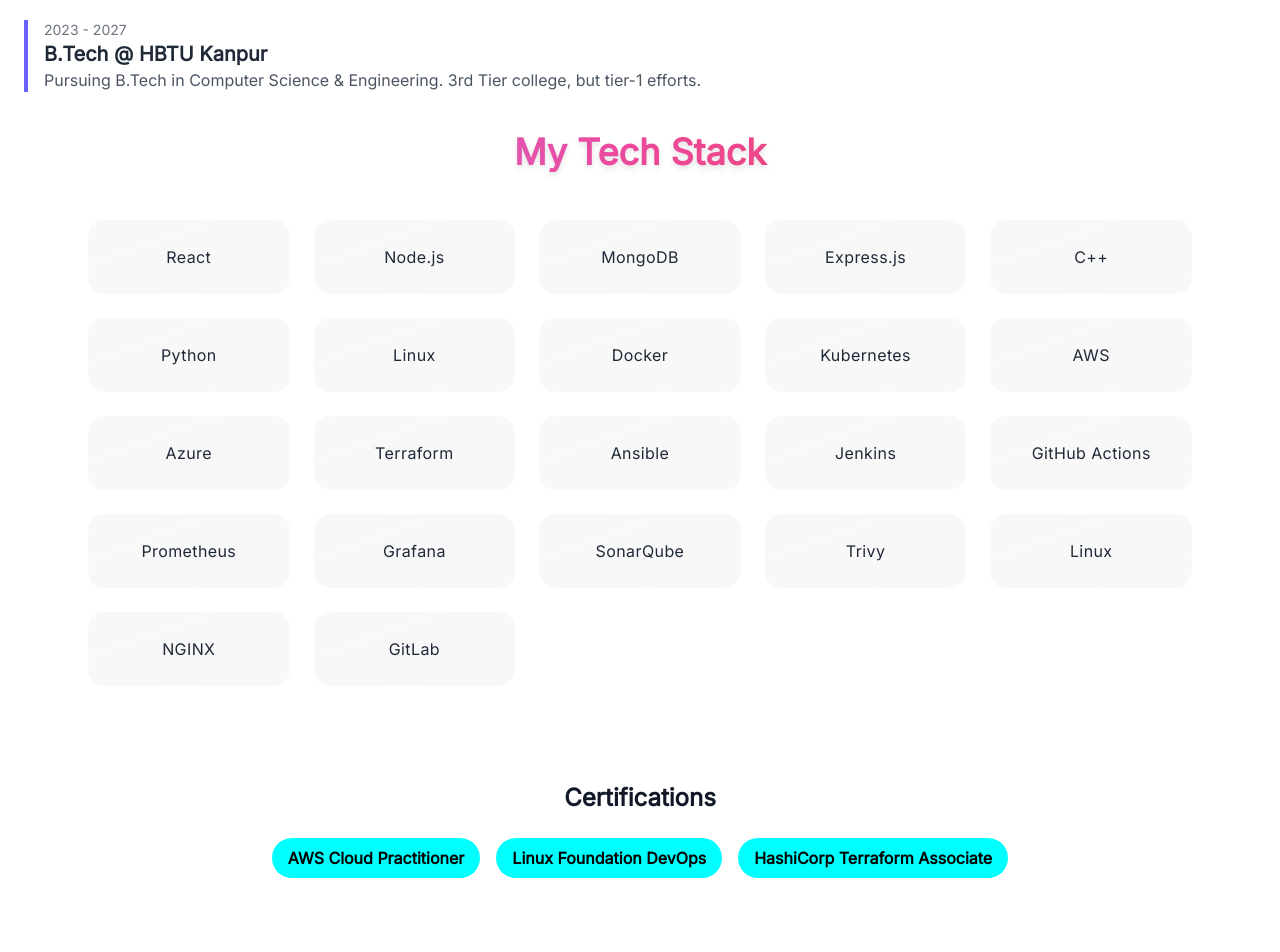
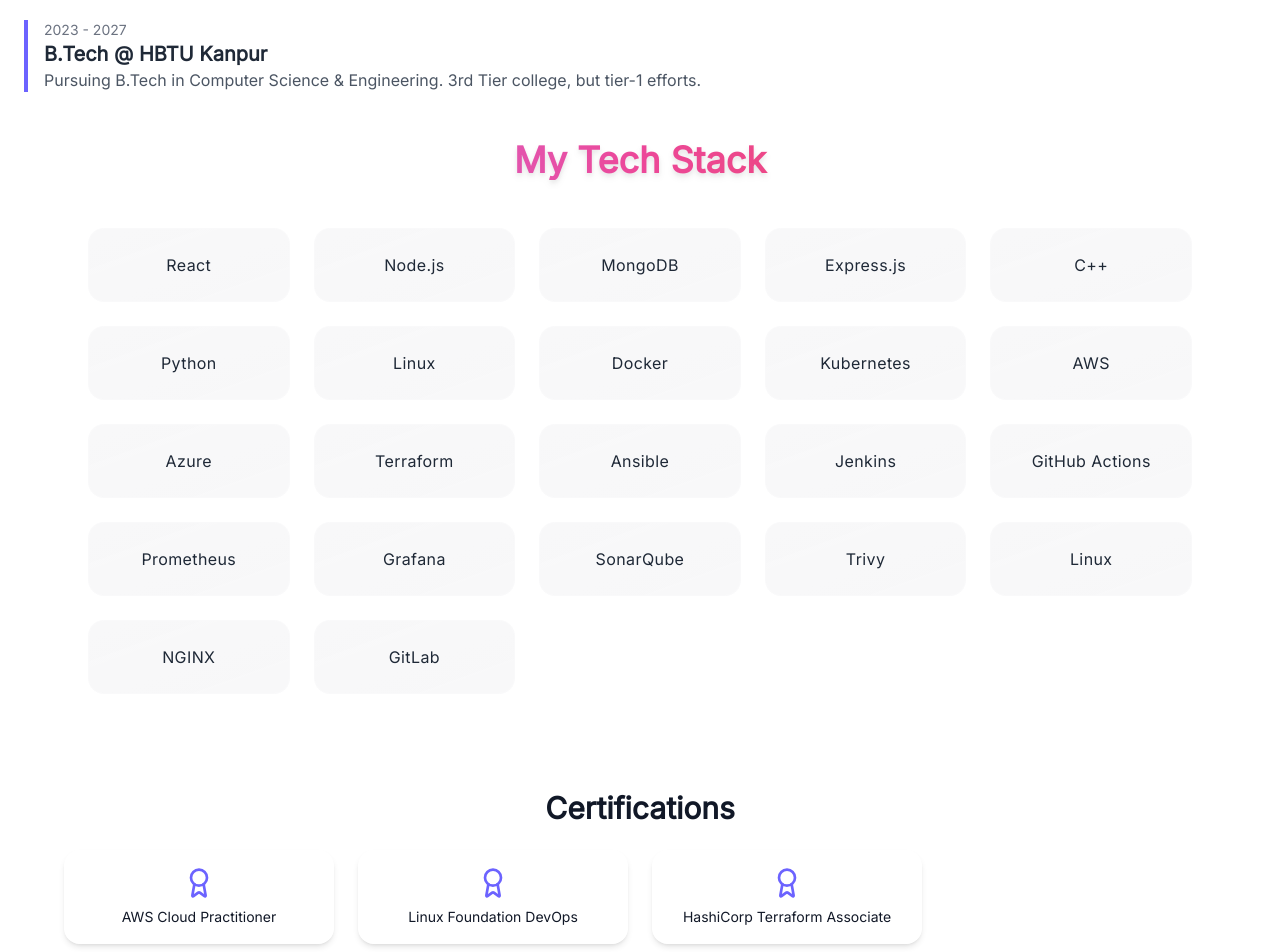
Before and after one commit to dakshsawhneyy/Daksh-Portfolio, a React (Vite) app in the folder Frontend/: page /about in a window 1280 px wide. Shown: the part 560-1512 px from the top of the page. Built offline with nearby package versions, Linux system fonts and the light colour scheme.

Commit message:
Updated UI od About and Projects Page

```diff
--- a/Frontend/package.json
+++ b/Frontend/package.json
@@ -18,6 +18,7 @@
     "react": "^19.1.0",
     "react-dom": "^19.1.0",
     "react-icons": "^5.5.0",
+    "react-parallax-tilt": "^1.7.298",
     "react-router-dom": "^7.6.2",
     "react-type-animation": "^3.2.0"
   },
--- a/Frontend/src/pages/About.jsx
+++ b/Frontend/src/pages/About.jsx
@@ -1,5 +1,6 @@
 import { timeline,certs,skills } from "../data/about"
 import { motion } from "framer-motion"
+import { Award } from "lucide-react"
 
 const About = () => {
   return (
@@ -22,7 +23,7 @@
 
 
       {/* Skills Section */}
-      <h3 className="text-4xl font-black text-center text-transparent bg-clip-text bg-gradient-to-r from-purple-400 via-pink-500 to-red-500 mb-12 drop-shadow-md">
+      <h3 className="text-4xl font-black text-center text-transparent bg-clip-text bg-gradient-to-r from-purple-400 via-pink-500 to-red-500 my-12 drop-shadow-md">
         My Tech Stack
       </h3>
       <div className="max-w-6xl mx-auto grid grid-cols-3 sm:grid-cols-4 md:grid-cols-5 gap-3 sm:gap-6 sm:px-6 mb-24">
@@ -37,14 +38,22 @@
 
 
       {/* Certifications */}
-      <h3 className="text-2xl font-bold text-gray-900 dark:text-white mb-6 text-center">Certifications</h3>
-      <div className="flex flex-wrap gap-4 justify-center mb-20">
+      <section className="max-w-6xl mx-auto">
+      <h2 className="text-3xl font-bold text-center text-gray-900 dark:text-white mb-6">Certifications</h2>
+      <div className="grid grid-cols-2 sm:grid-cols-3 md:grid-cols-4 gap-6 mb-12">
         {certs.map((cert, i) => (
-          <a key={i} href={cert.link} target="_blank" className="bg-accent text-black px-4 py-2 rounded-full font-semibold hover:opacity-80 transition">
-            {cert.title}
-          </a>
+          <motion.a key={i} href={cert.link} target="_blank" className="relative group backdrop-blur-lg bg-white/20 dark:bg-gray-800/30 border border-white/30 dark:border-gray-600/40 rounded-2xl p-4 flex flex-col items-center justify-center text-center font-medium text-gray-900 dark:text-white shadow-md transition hover:scale-110" initial={{ opacity: 0, y: 20 }} whileInView={{ opacity: 1, y: 0 }} transition={{ delay: i * 0.08 }}>
+            <div className="text-4xl mb-2 text-primary">
+              <Award size={32} />
+            </div>
+            <p className="text-sm">{cert.title}</p>
+
+            {/* Hover overlay */}
+            <div className="absolute inset-0 bg-gradient-to-br from-transparent to-white/20 opacity-0 group-hover:opacity-100 rounded-2xl transition" />
+          </motion.a>
         ))}
       </div>
+    </section>
 
       {/* Currently Grinding */}
       <div className="text-center pb-20">
--- a/Frontend/src/pages/Projects.jsx
+++ b/Frontend/src/pages/Projects.jsx
@@ -1,6 +1,7 @@
 import React, { useState } from 'react'
 import projects from '../data/projects'
 import { motion } from "framer-motion"
+import Tilt from 'react-parallax-tilt'
 
 const Projects = () => {
 
@@ -18,14 +19,15 @@
       {/* Filter Buttons */}
       <div className='flex justify-center gap-1 sm:gap-4 mb-8'>
         {tags.map(tag => (
-          <button key={tag} onClick={() => setSelectedTag(tag.toLowerCase())} className={`px-4 py-1 rounded-full text-xs sm:text-md md:text-lg md:font-medium ${selectedTag === tag ? "bg-primary text-white" : "bg-gray-200 dark:bg-gray-800 text-gray-700 dark:text-white"}`}>{tag}</button>
+          <button key={tag} onClick={() => setSelectedTag(tag.toLowerCase())} className={`px-4 py-1 rounded-full text-xs sm:text-md md:text-lg md:font-medium ${selectedTag === tag.toLowerCase() ? "bg-primary text-white" : "bg-gray-200 dark:bg-gray-800 text-gray-700 dark:text-white"}`}>{tag}</button>
         ))}
       </div>
 
       {/* Project Cards */}
       <div className='grid md:grid-cols-2 lg:grid-cols-3 gap-8'>
         {filteredProjects.map((item,index) => (
-          <motion.div key={index} initial={{ opacity: 0, y: 50 }} whileInView={{ opacity: 1, y: 0 }} transition={{ duration: 0.5 }} className="bg-white dark:bg-gray-900 shadow-md rounded-xl overflow-hidden border border-gray-200 dark:border-gray-700 ">
+          <Tilt key={index} glareEnable glareMaxOpacity={0.2} scale={1.05} transitionSpeed={400} className="relative overflow-hidden rounded-2xl shadow-2xl bg-white/20 dark:bg-white/5 backdrop-blur-lg border border-white/20 dark:border-gray-600/40">
+            <motion.div initial={{ opacity: 0, y: 50 }} whileInView={{ opacity: 1, y: 0 }} transition={{ duration: 0.5 }} className="bg-white dark:bg-gray-900 shadow-md rounded-xl overflow-hidden border border-gray-200 dark:border-gray-700 ">
               <img src={item.image} alt="project-image" className='w-full md:max-h-60 object-cover' />
               <div className='p-4'>
                 <h3 className='text-lg font-semibold text-gray-900 dark:text-white'>{item.title}</h3>
@@ -40,6 +42,7 @@
                 <a href={item.github} target="_blank" className='inline-block mt-4 text-primary font-semibold hover:underline'>View on GitHub →</a>
               </div>
             </motion.div>
+          </Tilt>
         ))}
       </div>
     </div>
```
Also changed, not shown: 1 other file (tests, documents, lock files or other folders). Lines whose indentation alone changed are shown as unchanged.
